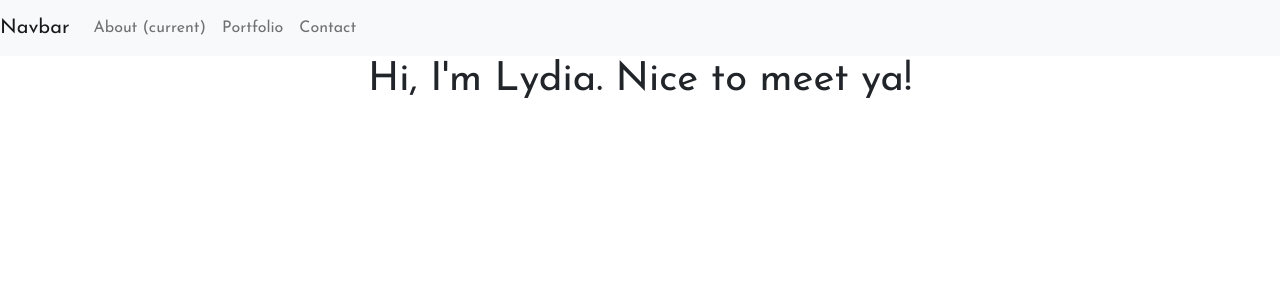
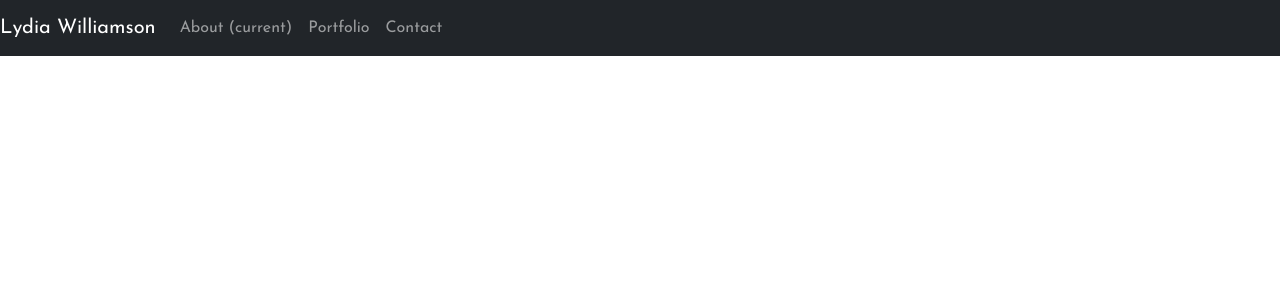
Before and after one commit to lydiawdesign/react_portfolio_LW, a React (Create React App) app in the folder react-portfolio/: page / in a window 1280 px wide. Shown: the top 300 px of the page. Built offline with nearby package versions, Linux system fonts and the light colour scheme.

Commit message:
added root variables

```diff
--- a/react-portfolio/src/App.css
+++ b/react-portfolio/src/App.css
@@ -5,3 +5,10 @@
   padding: 0;
   font-family:  'Josefin Sans', sans-serif;;
 }
+
+:root {
+  --dark: black;
+  --light: #71A9F7;
+  --accent: #072AC8;
+  --white: #fff;
+}
--- a/react-portfolio/src/components/nav.js
+++ b/react-portfolio/src/components/nav.js
@@ -3,14 +3,15 @@ import React from 'react'
 function nav() {
     return (
         <div>
-            <nav className="navbar navbar-expand-lg navbar-light bg-light">
-                <a className="navbar-brand" href="#">Navbar</a>
+            <nav className="navbar navbar-expand-lg fixed-top navbar-dark bg-dark">
+                <a className="navbar-brand" href="#about">Lydia Williamson</a>
 
                 <button className="navbar-toggler" type="button" data-toggle="collapse" data-target="#navbarSupportedContent" aria-controls="navbarSupportedContent" aria-expanded="false" aria-label="Toggle navigation">
                     <span className="navbar-toggler-icon"></span>
                 </button>
 
                 <div className="collapse navbar-collapse" id="navbarSupportedContent">
+
                     <ul className="navbar-nav mr-auto">
 
                         <li className="nav-item active">
```
Also changed, not shown: react-portfolio/src/components/nav.css (deleted).
